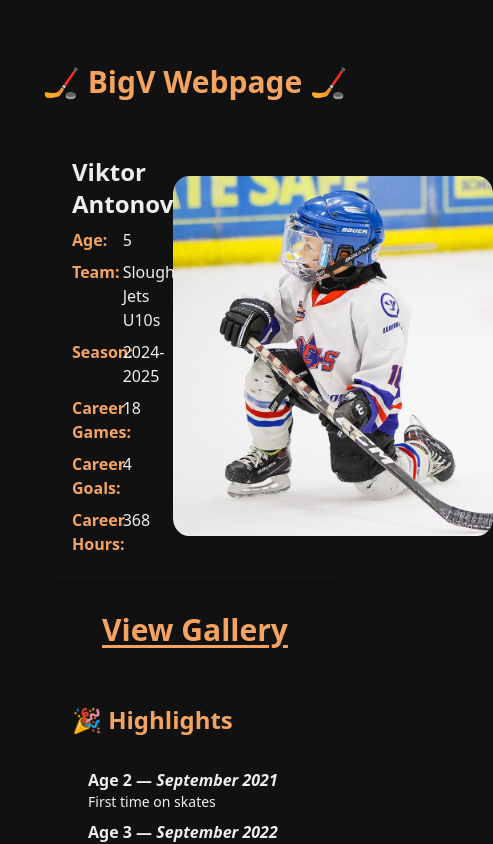
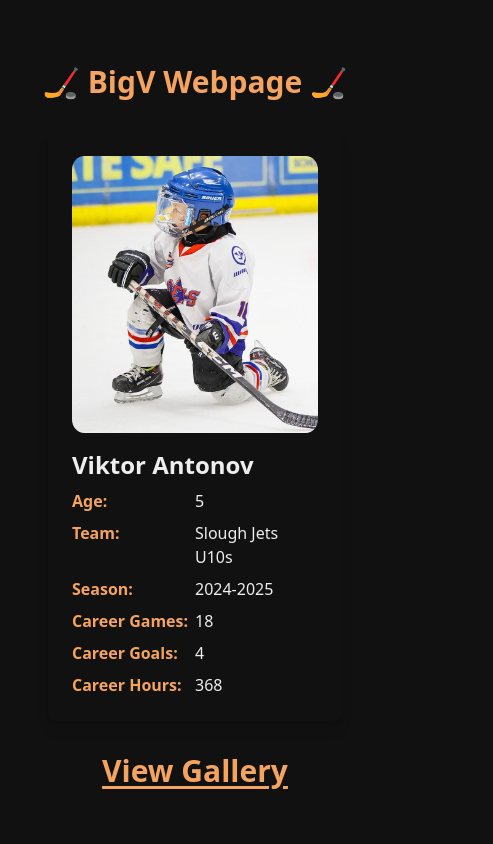
Before and after one commit to creamy-seas/bigv-portfolio, a React (Vite) app: page / in a window 390 px wide. Shown: the top 844 px of the page, 493 px wide, since content can reach past the window. Built offline with nearby package versions, Linux system fonts and the light colour scheme.

Commit message:
feat: made landing page responsive

```diff
--- a/index.html
+++ b/index.html
@@ -4,7 +4,7 @@
     <meta charset="UTF-8" />
     <link rel="icon" type="image/svg+xml" href="/vite.svg" />
     <meta name="viewport" content="width=device-width, initial-scale=1.0" />
-    <title>BigV Website</title>
+    <title>BigV Webpage</title>
     <link rel="stylesheet" href="/style.css" />
   <!-- Tailwind CDN (opt-in only) -->
   <script src="https://cdn.tailwindcss.com"></script>
--- a/src/components/Gallery.tsx
+++ b/src/components/Gallery.tsx
@@ -28,11 +28,11 @@ export const GALLERIES: SeasonGallery[] = [
             },
             { src: "https://drive.google.com/file/d/1OLARnc9-yO4bd0aoHZDmNO7276vlIgOq/view?usp=sharing", date: "2024-10-01", type: "image", caption: "Charging for the puck" },
             //{ src: "https://drive.google.com/file/d/1LL01ILGC-UoLR_AsljDCbzokDj9xEmDc/view?usp=sharing", date: "2024-10-16", type: "video", caption: "First person battle" },
-            { src: "https://drive.google.com/file/d/1FAnjEKcGVM4h-QCeVugjKPst29aH5-tN/view?usp=sharing", date: "2024-10-20", type: "video", caption: "Getting stuck in" },
+            //{ src: "https://drive.google.com/file/d/1FAnjEKcGVM4h-QCeVugjKPst29aH5-tN/view?usp=sharing", date: "2024-10-20", type: "video", caption: "Getting stuck in" },
             { src: "https://drive.google.com/file/d/17xpCou8PS3MBLY7MgJ1EixOpyWo-VWqU/view?usp=sharing", date: "2024-10-23", type: "image", caption: "Mascoting for the Berkshire Bees" },
             { src: "https://drive.google.com/file/d/1tLTqPrMg8bb5Q16bsDs0iF1JPPhTxQ0z/view?usp=sharing", date: "2024-10-26", type: "video", caption: "Great carry and almost my first goal!" },
             { src: "https://drive.google.com/file/d/1d_7Q9Vx09elIpHyTqZ3FXs6Tq3Tz77SH/view?usp=sharing", date: "2024-10-31", type: "image", caption: "Collapsing after a hard sessions" },
-            //{ src: "https://drive.google.com/file/d/1SY1VfqXsyJRh9ARr5tKbBgKC0Xb8PgxC/view?usp=sharing", date: "2024-11-02", type: "video", caption: "A funny figure skating shift:)" },
+            { src: "https://drive.google.com/file/d/1SY1VfqXsyJRh9ARr5tKbBgKC0Xb8PgxC/view?usp=sharing", date: "2024-11-02", type: "video", caption: "A funny figure skating shift:)" },
             { src: "https://drive.google.com/file/d/1O8C0tteuvpOaoZIdCOGJ45OgIBa_qxq0/view?usp=sharing", date: "2024-11-16", type: "video", caption: "Now to watch the big boys play" },
             { src: "https://drive.google.com/file/d/1fbSu8iWKqob_200nw3HdpMdPj2I-WvpH/view?usp=sharing", date: "2024-11-17", type: "video", caption: "We though it was a goal" },
             { src: "https://drive.google.com/file/d/12jD6Ae4_qqizIK9wAQoivhShRApclfJs/view?usp=sharing", date: "2024-11-23", type: "video", caption: "Playing the physical game" },
--- a/src/components/GameGraph.tsx
+++ b/src/components/GameGraph.tsx
@@ -53,7 +53,6 @@ function GameGraph() {
           takeaways: row.Takeaways,
         }))
         setData(formatted)
-                console.log(formatted)
       },
     })
   }, [])
--- a/src/components/Landing.tsx
+++ b/src/components/Landing.tsx
@@ -7,7 +7,24 @@ const Landing: React.FC = () => {
   const goals = 4;
     const hours = 368;
     return (
-        <section className="flex md:flex-row items-center bg-bg p-6 rounded-lg shadow-lg">
+        <section className="flex flex-col md:flex-row items-center bg-bg p-6 rounded-lg shadow-lg">
+            <img
+                src={profileUrl}
+                alt="Player Photo"
+                className="
+                    block
+                    order-first
+   w-full        /* full width on mobile */
+   h-auto       /* preserve aspect ratio */
+   rounded-[5%]
+   mb-4
+
+   md:order-last
+   md:mb-0
+   md:w-[360px]
+   md:h-auto
+                            flex-shrink-0       /* don’t let flexbox squash or overlap it */"
+            />
             <div className="flex-1 space-y-2 md:space-y-4">
                 <h2 className="text-2xl font-bold">Viktor Antonov</h2>
                 <dl className="grid grid-cols-2 gap-y-2">
@@ -26,11 +43,6 @@ const Landing: React.FC = () => {
                     ))}
                 </dl>
             </div>
-            <img
-                src={profileUrl}
-                alt="Player Photo"
-                className="flex-shrink-0 rounded-[5%] max-w-[360px] h-[360px]"
-            />
         </section>
     )
 }
```
Also changed, not shown: 2 other files (tests, documents, lock files or other folders).
